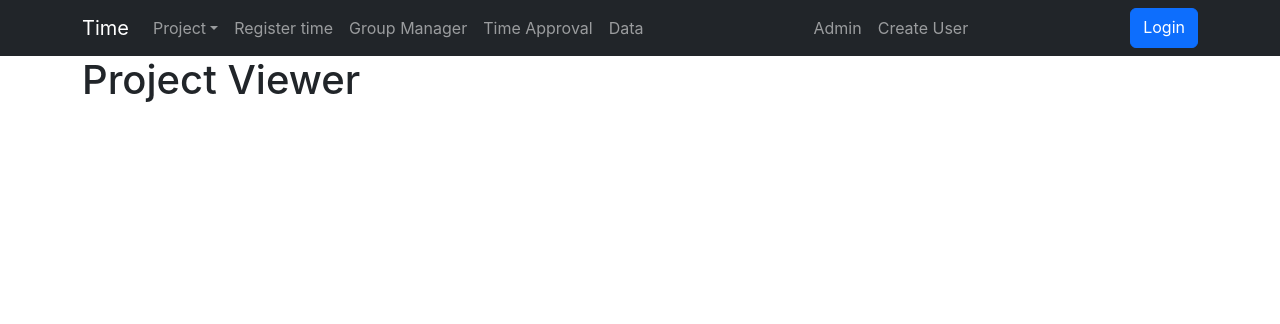
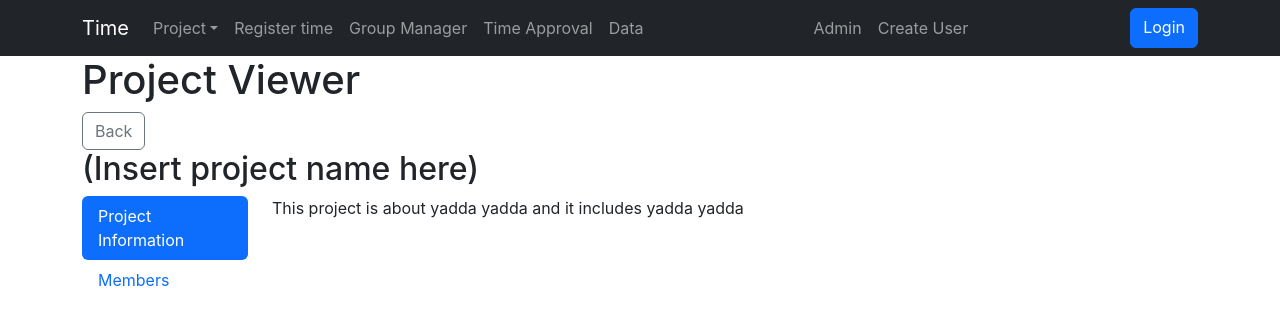
Before and after one commit to Gruppe-106/Time-reporting-and-accounting-system, a React (Create React App) app in the folder src/client/: page /project/viewer in a window 1280 px wide. Shown: the top 324 px of the page. Built offline with nearby package versions, Linux system fonts and the light colour scheme.

Commit message:
created a placeholder page for project viewing

```diff
--- a/src/client/src/pages/projectViewer/projectViewer.tsx
+++ b/src/client/src/pages/projectViewer/projectViewer.tsx
@@ -3,9 +3,15 @@
  */
 
 import React, {Component} from "react";
-import ReactDOM from "react-dom/client";
 import BaseNavBar from "../../components/navBar";
 import {Container} from "react-bootstrap";
+import {Button} from "react-bootstrap";
+import Col from 'react-bootstrap/Col';
+import Nav from 'react-bootstrap/Nav';
+import Row from 'react-bootstrap/Row';
+import Tab from 'react-bootstrap/Tab';
+import {Table} from "react-bootstrap";
+
 
 class ProjectViewer extends Component<any>{
     constructor(props:any) {
@@ -18,7 +24,56 @@ class ProjectViewer extends Component<any>{
                 <BaseNavBar/>
                 <Container>
                     <h1>Project Viewer</h1>
+                    <Button href="/project/menu" variant="outline-secondary">Back</Button>{''}
+                    <Tab.Container id="left-tabs-example" defaultActiveKey="first">
+                       <h2>(Insert project name here)</h2>
+      <Row>
+        <Col sm={2}>
+          <Nav variant="pills" className="flex-column">
+            <Nav.Item>
+              <Nav.Link eventKey="first">Project Information</Nav.Link>
+            </Nav.Item>
+            <Nav.Item>
+              <Nav.Link eventKey="second">Members</Nav.Link>
+            </Nav.Item>
+          </Nav>
+        </Col>
+        <Col sm={9}>
+          <Tab.Content>
+            <Tab.Pane eventKey="first">
+                <p>This project is about yadda yadda and it includes yadda yadda</p>
+            </Tab.Pane>
+            <Tab.Pane eventKey="second">
+                <p>This here is a list of members LMAO:</p>
+                <Table striped bordered hover>
+      <thead>
+        <tr>
+          <th>Name</th>
+          <th>Role</th>
+        </tr>
+      </thead>
+      <tbody>
+        <tr>
+          <td>Joe Momma (placeholder)</td>
+          <td>Project Leader</td>
+        </tr>
+       <tr>
+          <td>Big Steve</td>
+          <td>Code Monkey</td>
+        </tr>
+       <tr>
+          <td>Milo</td>
+          <td>Team Member</td>
+        </tr>
+      </tbody>
+    </Table>
+            </Tab.Pane>
+          </Tab.Content>
+        </Col>
+      </Row>
+    </Tab.Container>
                 </Container>
+
             </>
         );
     }
```
